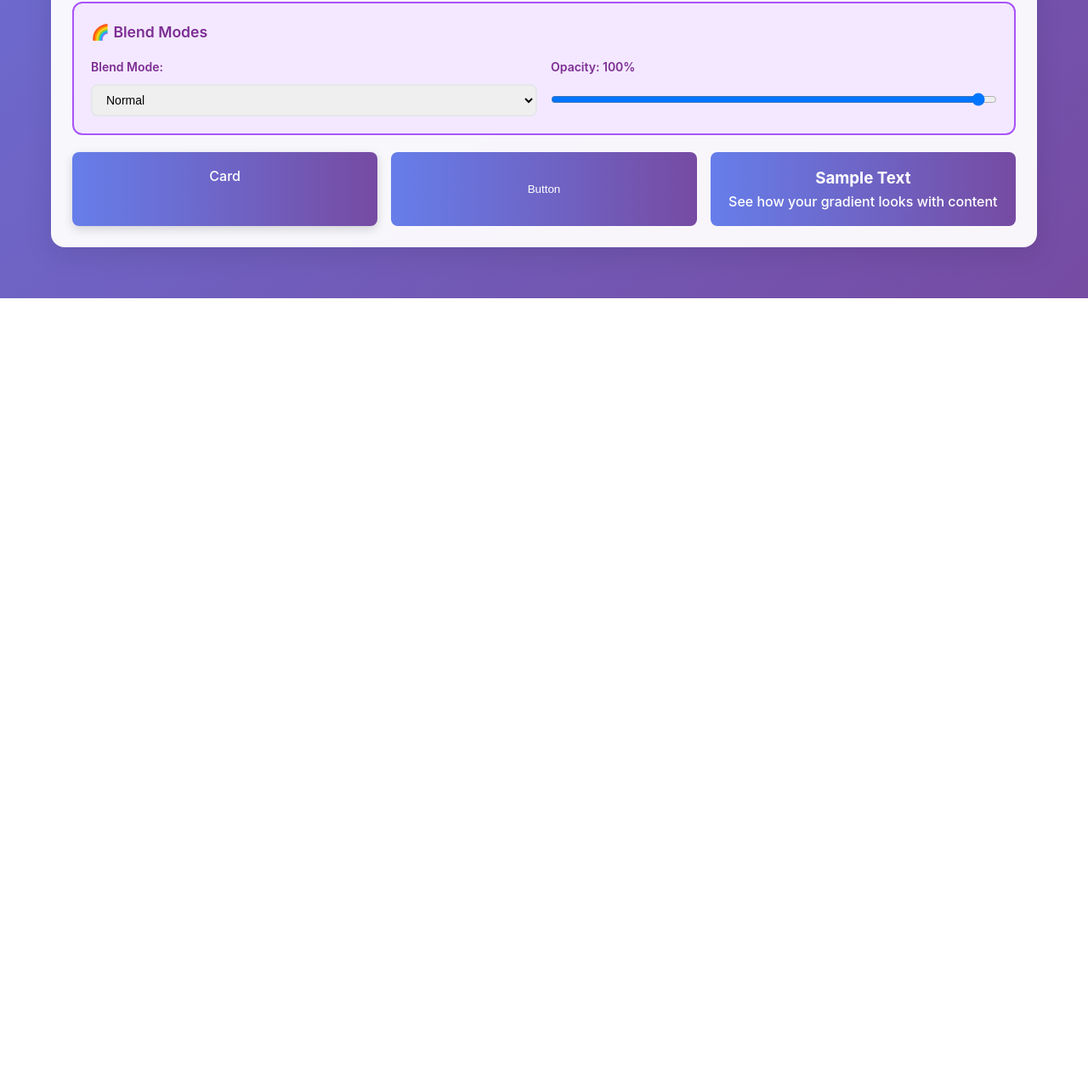
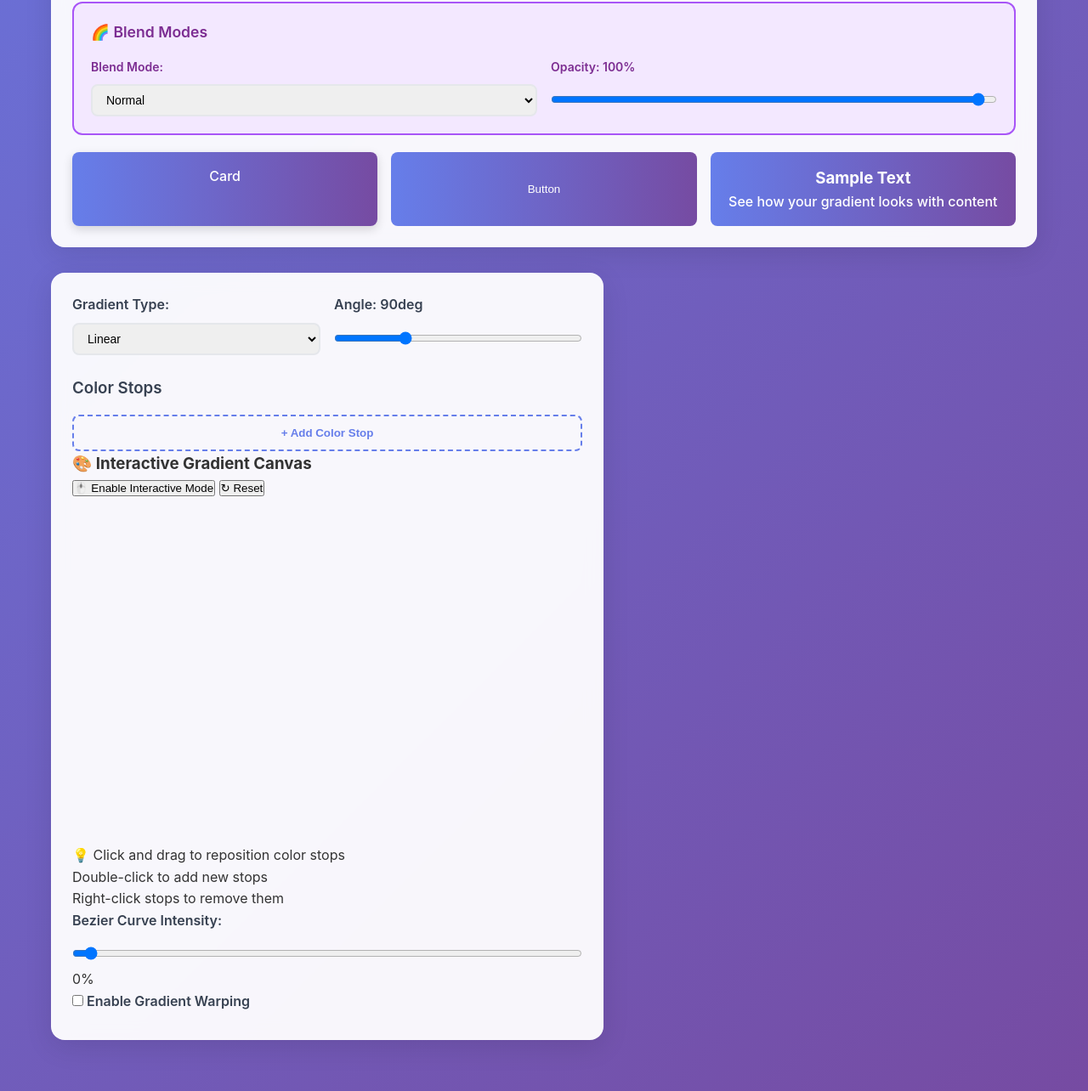
Before and after one commit to rembertdesigns/Gradient-Background-Picker, a plain HTML site: page index.html in a window 1280 px wide. Shown: the part 1126-2410 px from the top of the page at 85% size. Before the commit the page ends 1477 px from the top, so only its background shows below. Drawn offline with Linux system fonts and the light colour scheme.

Commit message:
Added Gradient Controls

```diff
--- a/index.html
+++ b/index.html
@@ -162,3 +162,80 @@
                     </div>
                 </div>
             </section>
+
+            <!-- Gradient Controls -->
+            <section class="controls-section">
+                <div class="gradient-controls">
+                    <div class="control-group">
+                        <label for="gradientType">Gradient Type:</label>
+                        <select id="gradientType">
+                            <option value="linear">Linear</option>
+                            <option value="radial">Radial</option>
+                            <option value="conic">Conic</option>
+                        </select>
+                    </div>
+
+                    <div class="control-group" id="angleControl">
+                        <label for="gradientAngle">Angle: <span id="angleValue">90deg</span></label>
+                        <input type="range" id="gradientAngle" min="0" max="360" value="90">
+                    </div>
+
+                    <div class="control-group" id="radialControl" style="display: none;">
+                        <label for="radialPosition">Position:</label>
+                        <select id="radialPosition">
+                            <option value="center">Center</option>
+                            <option value="top">Top</option>
+                            <option value="bottom">Bottom</option>
+                            <option value="left">Left</option>
+                            <option value="right">Right</option>
+                            <option value="top left">Top Left</option>
+                            <option value="top right">Top Right</option>
+                            <option value="bottom left">Bottom Left</option>
+                            <option value="bottom right">Bottom Right</option>
+                        </select>
+                    </div>
+                </div>
+
+                <!-- Color Stops -->
+                <div class="color-stops-section">
+                    <h3>Color Stops</h3>
+                    <div id="colorStopsContainer">
+                        <!-- Color stops will be added dynamically -->
+                    </div>
+                    <button id="addColorStop" class="add-stop-btn">+ Add Color Stop</button>
+                </div>
+
+                <!-- Interactive Gradient Canvas -->
+                <div class="interactive-canvas-section">
+                    <h3>🎨 Interactive Gradient Canvas</h3>
+                    <div class="canvas-controls">
+                        <button id="enableInteractiveMode" class="canvas-mode-btn">
+                            <span class="icon">🖱️</span> Enable Interactive Mode
+                        </button>
+                        <button id="resetCanvas" class="canvas-reset-btn">
+                            <span class="icon">↻</span> Reset
+                        </button>
+                    </div>
+                    <div class="interactive-gradient-canvas" id="interactiveCanvas">
+                        <canvas id="gradientCanvas" width="600" height="400"></canvas>
+                        <div class="canvas-instructions" id="canvasInstructions">
+                            <p>💡 Click and drag to reposition color stops</p>
+                            <p>Double-click to add new stops</p>
+                            <p>Right-click stops to remove them</p>
+                        </div>
+                    </div>
+                    <div class="canvas-advanced-controls">
+                        <div class="control-group">
+                            <label for="bezierIntensity">Bezier Curve Intensity:</label>
+                            <input type="range" id="bezierIntensity" min="0" max="100" value="0">
+                            <span id="bezierValue">0%</span>
+                        </div>
+                        <div class="control-group">
+                            <label>
+                                <input type="checkbox" id="enableWarping">
+                                Enable Gradient Warping
+                            </label>
+                        </div>
+                    </div>
+                </div>
+            </section>
```
